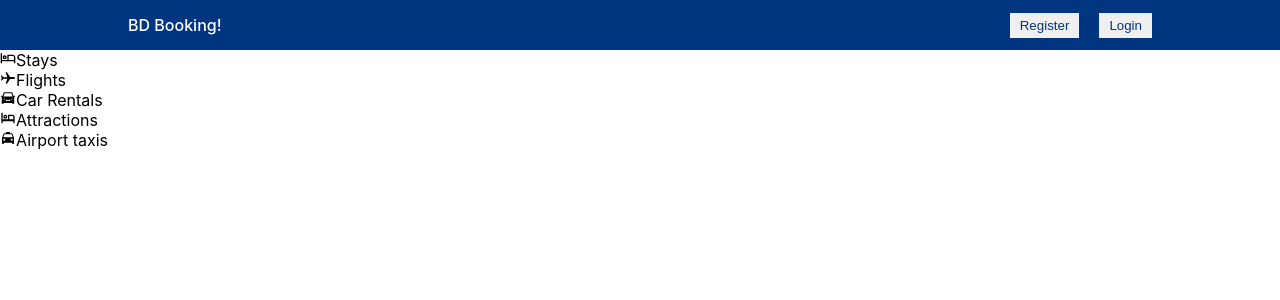
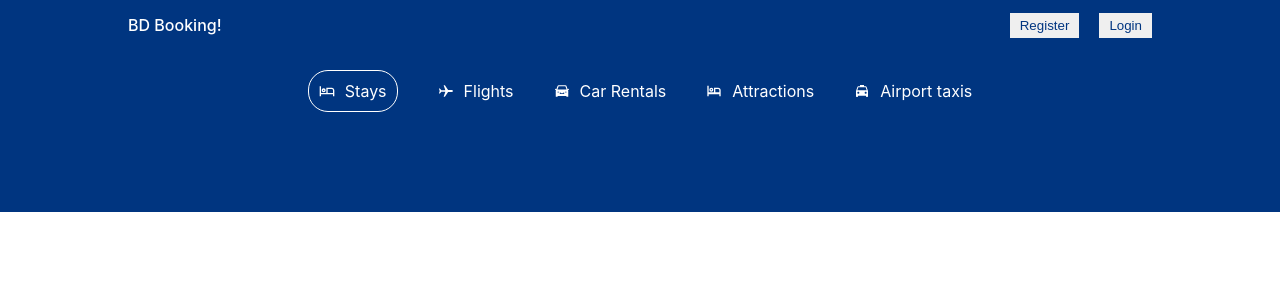
Before and after one commit to Shahriyar-Hosen/bd-booking, a React (Create React App) app: page / in a window 1280 px wide. Shown: the top 300 px of the page. Built offline with nearby package versions, Linux system fonts and the light colour scheme.

Commit message:
icon add & style done

```diff
--- a/src/Components/Header/Header.css
+++ b/src/Components/Header/Header.css
@@ -0,0 +1,29 @@
+.header {
+  background-color: #003580;
+  color: white;
+  display: flex;
+  justify-content: center;
+}
+
+.headerList {
+  width: 100%;
+  max-width: 1024px;
+  margin: 20px 0 100px 0;
+}
+
+.headerList {
+  display: flex;
+  gap: 40px;
+}
+
+.headerListItem {
+  display: flex;
+  align-items: center;
+  gap: 10px;
+}
+
+.active {
+  border: 1px solid white;
+  padding: 10px;
+  border-radius: 20px;
+}
--- a/src/Components/Header/Header.jsx
+++ b/src/Components/Header/Header.jsx
@@ -1,5 +1,5 @@
 import React from "react";
-import { MdOutlineHotel,MdLocalTaxi } from "react-icons/md";
+import { MdOutlineHotel, MdLocalTaxi } from "react-icons/md";
 import { IoIosAirplane } from "react-icons/io";
 import { AiFillCar } from "react-icons/ai";
 import { RiHotelBedLine } from "react-icons/ri";
@@ -8,8 +8,9 @@ import "./Header.css";
 const Header = () => {
   return (
     <div className="header">
+      <div className="headerContainer">
         <div className="headerList">
-        <div className="headerListItem">
+          <div className="headerListItem active">
             <MdOutlineHotel />
             Stays
           </div>
@@ -31,6 +32,7 @@ const Header = () => {
           </div>
         </div>
       </div>
+    </div>
   );
 };
 
```
Lines whose indentation alone changed are shown as unchanged.
